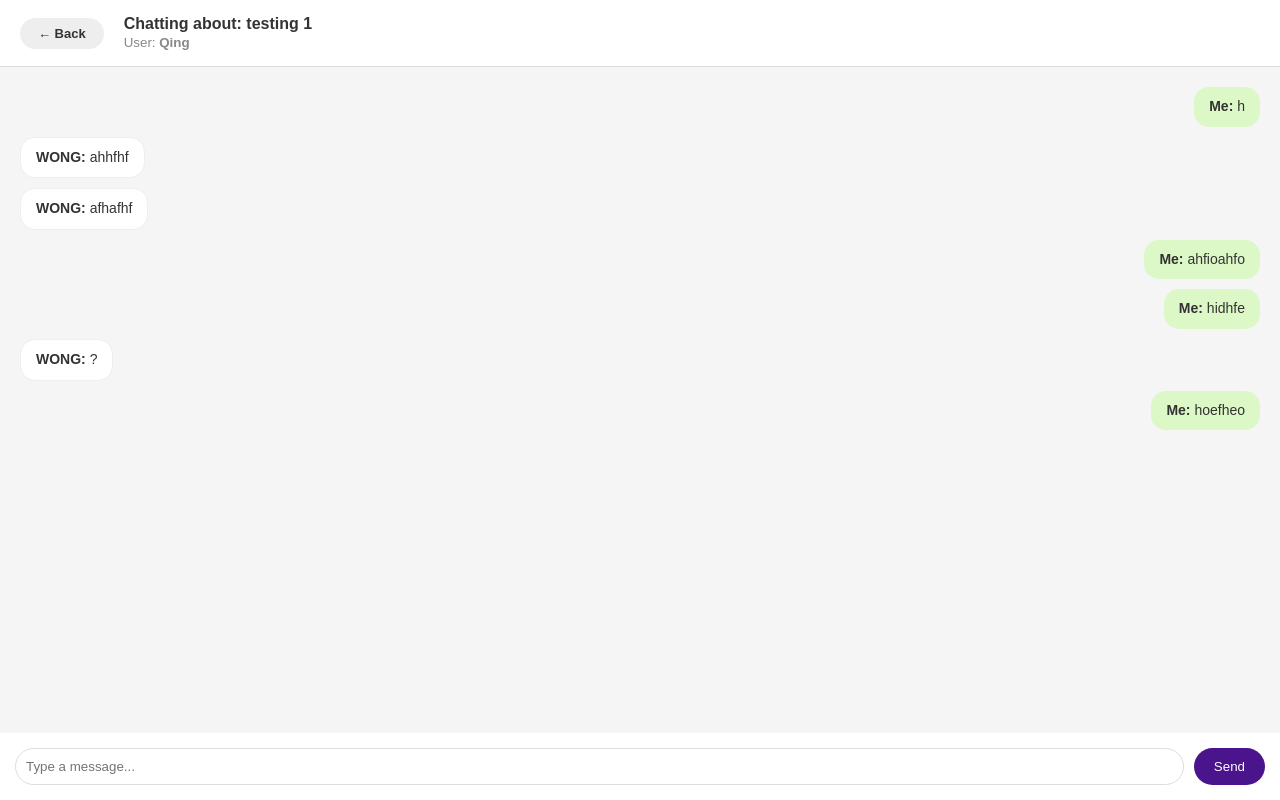
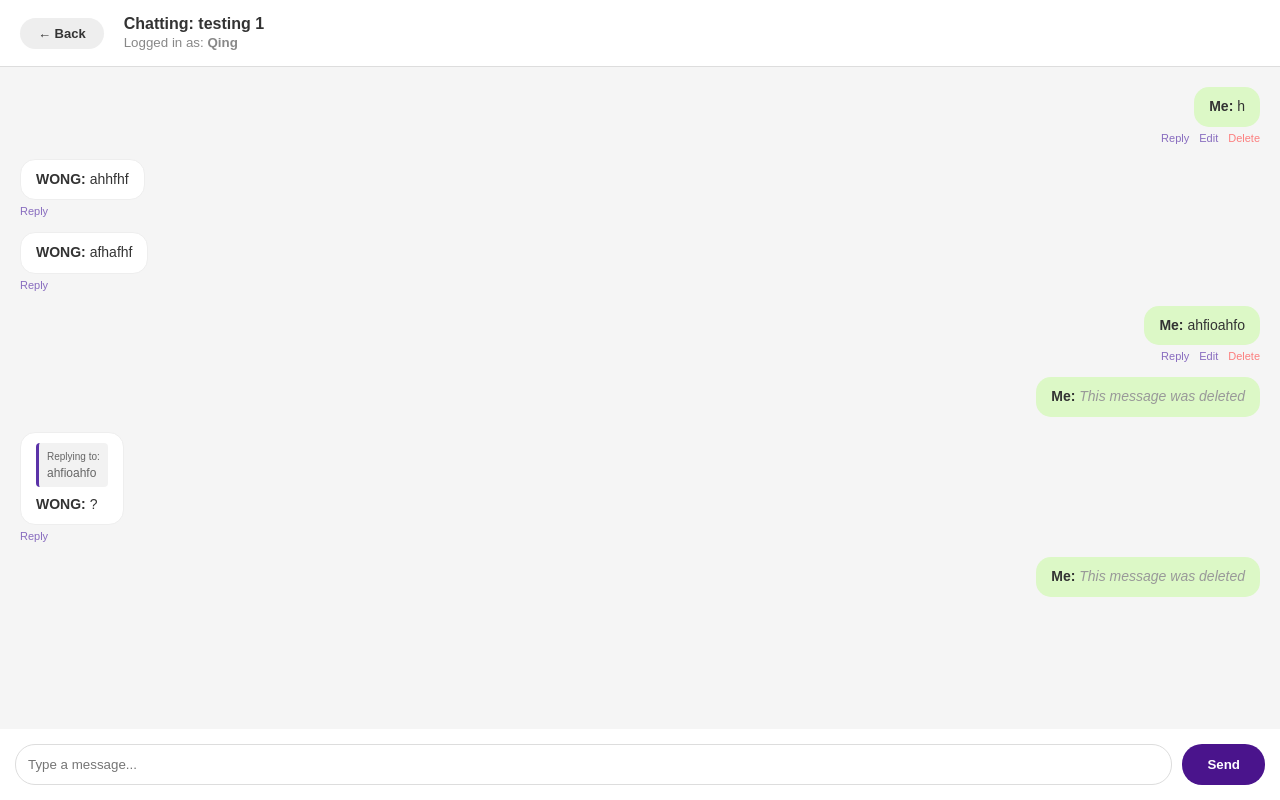
Before and after one commit to ZhiQi07/SideHustle, a Flask app: page /chat/1 in a window 1280 px wide. Run offline with Flask 3, Linux system fonts and the light colour scheme; a user stored in the database is signed in; some libraries are stand-ins or nearby versions.

Commit message:
add delete message..

```diff
--- a/app.py
+++ b/app.py
@@ -98,6 +98,13 @@ class Message(db.Model):
     content = db.Column(db.Text, nullable=False)
     timestamp = db.Column(db.DateTime, default=db.func.now())
     is_read = db.Column(db.Boolean, default=False)
+
+    is_edited = db.Column(db.Boolean, default=False)
+    is_deleted = db.Column(db.Boolean, default=False)
+    reply_to_id = db.Column(db.Integer, db.ForeignKey('message.id'), nullable=True)
+
+    # 建立引用关系，方便获取被回复的消息内容
+    replied_message = db.relationship('Message', remote_side=[id], backref='replies')
 
 
 class Earning(db.Model):
@@ -697,10 +704,12 @@ def handle_message(data):
     new_msg = Message(
         task_id=int(room),
         sender=sender_name,
-        content=data['message']
+        content=data['message'],
+        reply_to_id=data.get('reply_to_id')
     )
     db.session.add(new_msg)
     db.session.commit()
+    emit('receive_message', data, room=data['room'])
 
     # 3. --- 群聊红点广播逻辑 (WhatsApp/WeChat Style) ---
     task = db.session.get(Task, int(room))
@@ -726,6 +735,39 @@ def handle_message(data):
             print(f"群发红点：已通知成员 {username}")
 
 
+# --- 编辑消息 ---
+@socketio.on('edit_message')
+def handle_edit(data):
+    msg_id = data.get('message_id')
+    new_content = data.get('new_content')
+    msg = Message.query.get(msg_id)    # 只有发送者本人能编辑
+    if msg and msg.sender == session.get('user_username'):
+        msg.content = new_content
+        msg.is_edited = True
+        db.session.commit()
+        # 广播给所有人：哪条消息变了，新内容是什么
+        emit('message_edited', {
+            'message_id': msg.id,
+            'new_content': msg.content
+        }, room=str(msg.task_id))
+
+# --- 删除消息 ---
+@socketio.on('delete_message')
+def handle_delete(data):
+    msg_id = data.get('message_id')
+    # 先拿到当前登录的用户对象
+    current_user = User.query.get(session.get('user_id'))
+
+    msg = db.session.get(Message, msg_id)
+    if msg and current_user:
+        # 用名字字符串进行对比
+        if msg.sender == current_user.username:
+            msg.is_deleted = True
+            db.session.commit()
+            emit('message_deleted', {'message_id': msg_id}, room=str(msg.task_id))
+
+
+
 @socketio.on('connect')
 def handle_connect():
     if 'user_id' in session:
@@ -735,5 +777,9 @@ def handle_connect():
 
 if __name__ == '__main__':
     with app.app_context():
-        patch_database()
+
+        # 按照你写好的新 Message 类重新建表
+        db.create_all()
+        print("!!! Database has been reset with NEW columns !!!")
+
     socketio.run(app, debug=True, port=8000)
--- a/templates/chat.html
+++ b/templates/chat.html
@@ -5,9 +5,8 @@
     <title>Chat - {{ task.title }}</title>
     <link rel="stylesheet" href="{{ url_for('static', filename='style.css') }}">
     <style>
-        /* 聊天页面的专属简单样式 */
+        /* 保留你原本的样式 */
         body { font-family: sans-serif; margin: 0; background-color: #f5f5f5; }
-
         .chat-header {
             padding: 15px 20px;
             display: flex;
@@ -15,40 +14,59 @@
             gap: 20px;
             background: white;
             border-bottom: 1px solid #ddd;
-            position: sticky;
-            top: 0;
-            z-index: 100;
+            position: sticky; top: 0; z-index: 100;
         }
-
         #chat-box {
-            height: calc(100vh - 160px);
+            height: calc(100vh - 180px); /* 稍微调高一点，留位置给引用预览 */
             overflow-y: auto;
             padding: 20px;
             display: flex;
             flex-direction: column;
-            gap: 10px;
+            gap: 15px;
         }
-
         .message {
             max-width: 70%;
             padding: 10px 15px;
             border-radius: 15px;
             font-size: 14px;
             line-height: 1.4;
+            position: relative;
+        }
+        .others-msg { align-self: flex-start; background-color: white; border: 1px solid #eee; }
+        .my-msg { align-self: flex-end; background-color: #dcf8c6; text-align: left; }
+
+        /* 新增：操作按钮样式 */
+        .msg-ops {
+            font-size: 11px;
+            margin-top: 5px;
+            display: flex;
+            gap: 10px;
+            color: #5a32a8;
+        }
+        .msg-ops span { cursor: pointer; opacity: 0.7; }
+        .msg-ops span:hover { opacity: 1; text-decoration: underline; }
+
+        /* 新增：引用内容样式 */
+        .reply-quote {
+            background: rgba(0,0,0,0.05);
+            border-left: 3px solid #5a32a8;
+            padding: 5px 8px;
+            margin-bottom: 8px;
+            font-size: 12px;
+            border-radius: 4px;
+            color: #666;
         }
 
-        /* 对方的消息：靠左，白色 */
-        .others-msg {
-            align-self: flex-start;
-            background-color: white;
-            border: 1px solid #eee;
-        }
-
-        /* 我的消息：靠右，浅绿色 */
-        .my-msg {
-            align-self: flex-end;
-            background-color: #dcf8c6;
-            text-align: right;
+        /* 新增：输入框上方的引用预览栏 */
+        #reply-preview-bar {
+            display: none;
+            padding: 8px 20px;
+            background: #eee;
+            border-top: 1px solid #ddd;
+            font-size: 13px;
+            color: #555;
+            justify-content: space-between;
+            align-items: center;
         }
 
         .input-area {
@@ -61,43 +79,65 @@
             width: 100%;
             box-sizing: border-box;
         }
+        #message-input { flex-grow: 1; padding: 12px; border: 1px solid #ddd; border-radius: 20px; outline: none; }
+        .btn-send { padding: 0 25px; background: #4a148c; color: white; border: none; border-radius: 20px; cursor: pointer; font-weight: bold; }
 
-        #message-input {
-            flex-grow: 1;
-            padding: 10px;
-            border: 1px solid #ddd;
-            border-radius: 20px;
-            outline: none;
-        }
-
-        .btn-send {
-            padding: 0 20px;
-            background: #4a148c;
-            color: white;
-            border: none;
-            border-radius: 20px;
-            cursor: pointer;
-        }
+        .is-deleted { font-style: italic; color: #999 !important; }
     </style>
 </head>
 <body>
 
     <div class="chat-header">
-        <a href="{{ url_for('my_task') }}" style="padding: 8px 18px; background: #eee; border-radius: 20px; color: #333; text-decoration: none; font-weight: bold; font-size: 13px;">
-            ← Back
-        </a>
+        <a href="{{ url_for('my_task') }}" style="padding: 8px 18px; background: #eee; border-radius: 20px; color: #333; text-decoration: none; font-weight: bold; font-size: 13px;">← Back</a>
         <div>
-            <h2 style="margin: 0; font-size: 16px;">Chatting about: {{ task.title }}</h2>
-            <small style="color: #888;">User: <strong>{{ user.username }}</strong></small>
+            <h2 style="margin: 0; font-size: 16px;">Chatting: {{ task.title }}</h2>
+            <small style="color: #888;">Logged in as: <strong>{{ user.username }}</strong></small>
         </div>
     </div>
 
     <div id="chat-box">
         {% for m in history %}
-            <div class="message {% if m.sender == user.username %}my-msg{% else %}others-msg{% endif %}">
-                <strong>{{ 'Me' if m.sender == user.username else m.sender }}:</strong> {{ m.content }}
+            <div id="msg-wrapper-{{ m.id }}" style="display: flex; flex-direction: column; {% if m.sender == user.username %}align-items: flex-end;{% endif %}">
+                <div class="message {% if m.sender == user.username %}my-msg{% else %}others-msg{% endif %}">
+
+                    {% if m.reply_to_id and not m.is_deleted %}
+                        <div class="reply-quote">
+                            <small>Replying to:</small><br>
+                            {{ m.replied_message.content | truncate(40) }}
+                        </div>
+                    {% endif %}
+
+                    <div class="msg-content-text">
+                        <strong>{{ 'Me' if m.sender == user.username else m.sender }}:</strong>
+                        <span class="text-body {% if m.is_deleted %}is-deleted{% endif %}">
+                            {% if m.is_deleted %}
+                                <i>This message was deleted</i>
+                            {% else %}
+                                {{ m.content }}
+                            {% endif %}
+                        </span>
+                        {% if m.is_edited and not m.is_deleted %}
+                            <small style="color:#aaa; font-size: 10px;">(edited)</small>
+                        {% endif %}
+                    </div>
+                </div>
+
+                {% if not m.is_deleted %}
+                <div class="msg-ops">
+                    <span onclick="setReply('{{ m.id }}', '{{ m.sender }}', '{{ m.content|truncate(20) }}')">Reply</span>
+                    {% if m.sender == user.username %}
+                        <span onclick="startEdit('{{ m.id }}', '{{ m.content }}')">Edit</span>
+                        <span onclick="deleteMsg('{{ m.id }}')" style="color: #ff4d4d;">Delete</span>
+                    {% endif %}
+                </div>
+                {% endif %}
             </div>
         {% endfor %}
+    </div>
+
+    <div id="reply-preview-bar">
+        <span id="reply-text"></span>
+        <span onclick="cancelReply()" style="cursor: pointer; font-weight: bold; font-size: 18px;">×</span>
     </div>
 
     <div class="input-area">
@@ -114,50 +154,131 @@
         const chatBox = document.getElementById('chat-box');
         const messageInput = document.getElementById('message-input');
         const sendBtn = document.getElementById('send-btn');
+        const replyBar = document.getElementById('reply-preview-bar');
+        const replyText = document.getElementById('reply-text');
 
-        // 自动滚动到底部
+        let currentReplyId = null;
+        let currentEditId = null;
+
         chatBox.scrollTop = chatBox.scrollHeight;
-
-        // 加入房间
         socket.emit('join', { room: ROOM_ID, username: USERNAME });
 
-        // 发送逻辑
+        // --- 功能 1: 引用 (Reply) ---
+        function setReply(id, sender, text) {
+            currentReplyId = id;
+            currentEditId = null; // 取消编辑状态
+            replyText.innerHTML = `Replying to <b>${sender}</b>: "${text}"`;
+            replyBar.style.display = 'flex';
+            messageInput.focus();
+        }
+
+        function cancelReply() {
+            currentReplyId = null;
+            replyBar.style.display = 'none';
+        }
+
+        // --- 功能 2: 编辑 (Edit) ---
+        function startEdit(id, text) {
+            currentEditId = id;
+            currentReplyId = null; // 取消引用状态
+            cancelReply();
+            messageInput.value = text;
+            messageInput.style.background = "#fff9c4"; // 变成淡黄色表示编辑中
+            messageInput.focus();
+        }
+
+        // --- 功能 3: 删除 (Delete) ---
+        function deleteMsg(id) {
+            if (confirm("Delete this message?")) {
+                socket.emit('delete_message', { message_id: id, room: ROOM_ID });
+            }
+        }
+
+        // --- 核心发送逻辑 (整合了发送、回复、编辑) ---
         function doSend() {
             const msg = messageInput.value;
-            if (msg.trim() !== "") {
+            if (msg.trim() === "") return;
+
+            if (currentEditId) {
+                // 执行编辑
+                socket.emit('edit_message', {
+                    message_id: currentEditId,
+                    new_content: msg,
+                    room: ROOM_ID
+                });
+                currentEditId = null;
+                messageInput.style.background = "white";
+            } else {
+                // 执行发送或回复
                 socket.emit('send_message', {
                     room: ROOM_ID,
                     username: USERNAME,
-                    message: msg
+                    message: msg,
+                    reply_to_id: currentReplyId
                 });
-                messageInput.value = "";
             }
+
+            messageInput.value = "";
+            cancelReply();
         }
 
         sendBtn.onclick = doSend;
-
-        // --- 这里就是你要的回车发送代码 ---
-        messageInput.addEventListener('keydown', (e) => {
-            if (e.key === 'Enter' && !e.shiftKey) {
-                e.preventDefault();
-                doSend();
-            }
-        });
+        messageInput.onkeydown = (e) => { if (e.key === 'Enter') doSend(); };
 
         // 接收新消息
         socket.on('receive_message', (data) => {
-            const msgDiv = document.createElement('div');
-            msgDiv.classList.add('message');
-            if (data.username === USERNAME) {
-                msgDiv.classList.add('my-msg');
-                msgDiv.innerHTML = `<strong>Me:</strong> ${data.message}`;
-            } else {
-                msgDiv.classList.add('others-msg');
-                msgDiv.innerHTML = `<strong>${data.username}:</strong> ${data.message}`;
+            // 注意：为了让删除/编辑生效，新消息也需要一个包裹容器 ID
+            location.reload(); // 最简单的办法是刷新，或者像下面这样手动追加 DOM
+        });
+
+        // --- 监听编辑广播 ---
+socket.on('message_edited', (data) => {
+    // 找到这条消息的包裹容器
+    const container = document.getElementById(`msg-wrapper-${data.message_id}`);
+    if (container) {
+        // 1. 寻找存放文字内容的 span (根据你之前的 HTML 结构)
+        const textBody = container.querySelector('.text-body');
+
+        if (textBody) {
+            // 直接更新文字，不刷新页面
+            textBody.innerText = data.new_content;
+
+            // 2. 如果还没有 (edited) 标记，就补一个
+            if (!container.querySelector('.edit-tag')) {
+                const small = document.createElement('small');
+                small.className = 'edit-tag';
+                small.style.cssText = "color:#aaa; font-size: 10px; margin-left: 5px;";
+                small.innerText = "(edited)";
+                textBody.parentNode.appendChild(small);
             }
-            chatBox.appendChild(msgDiv);
-            chatBox.scrollTop = chatBox.scrollHeight;
-        });
+        }
+    }
+});
+
+// --- 监听删除广播 ---
+socket.on('message_deleted', (data) => {
+    const container = document.getElementById(`msg-wrapper-${data.message_id}`);
+    if (container) {
+        // 1. 找到内容区域，直接替换成删除提示
+        const textBody = container.querySelector('.text-body');
+        if (textBody) {
+            textBody.innerHTML = 'This message was deleted';
+            textBody.classList.add('is-deleted');
+            textBody.style.fontStyle = 'italic';
+            textBody.style.color = '#999';
+        }
+
+        // 2. 物理消失：把编辑、删除、回复按钮全部藏起来
+        const ops = container.querySelector('.msg-ops');
+        if (ops) {
+            ops.style.display = 'none';
+        }
+
+        // 3. 如果有引用（回复）的部分，也给它变灰（可选）
+        const quote = container.querySelector('.reply-quote');
+        if (quote) quote.style.opacity = '0.5';
+    }
+});
     </script>
 </body>
 </html>
```
Also changed, not shown: database.db.
